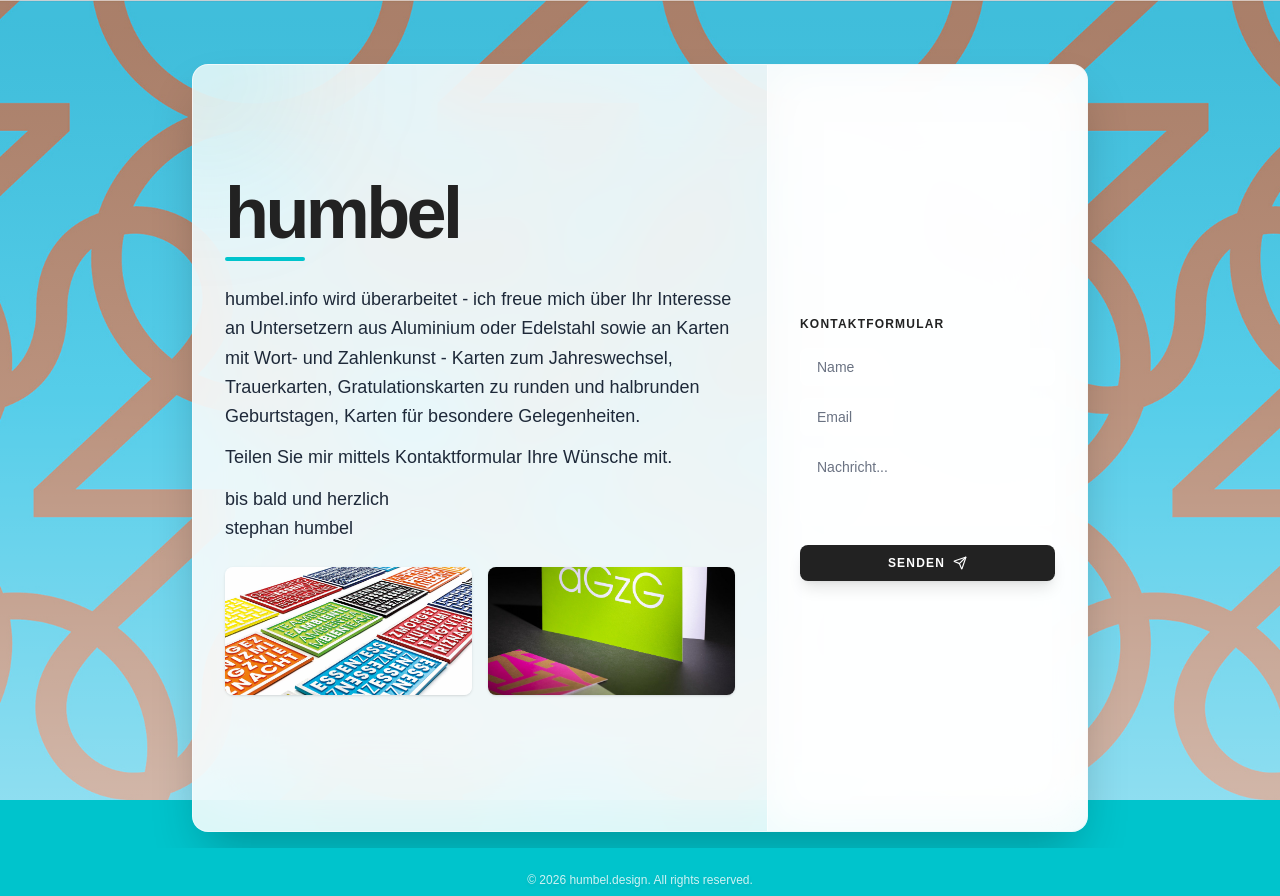
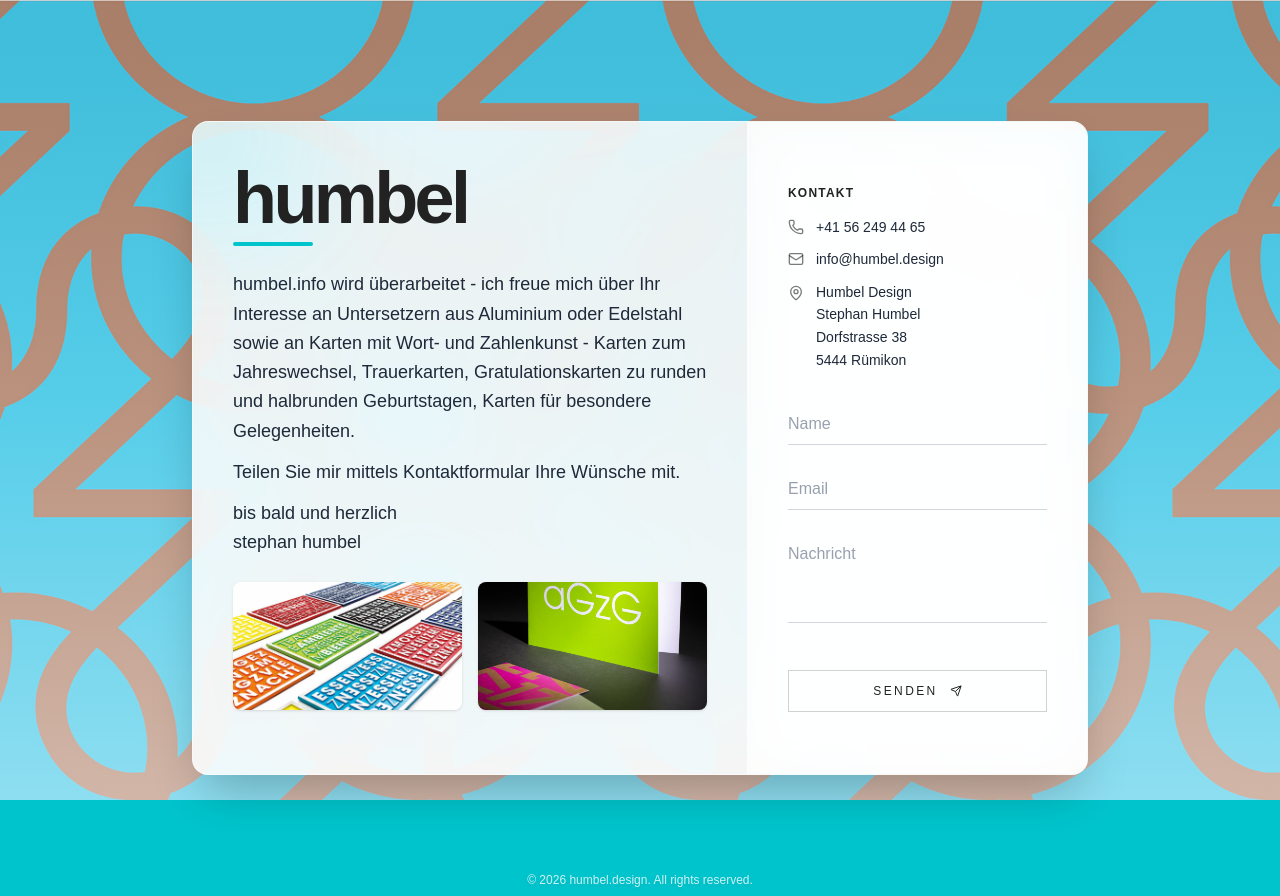
Before and after one commit to Kugelfisch46/humbel-design, a React (Vite) app: page / in a window 1280 px wide. Built offline with nearby package versions, Linux system fonts and the light colour scheme.

Commit message:
Polish Phase 5: Redesigned Contact Form & Consolidated Info

```diff
--- a/src/App.tsx
+++ b/src/App.tsx
@@ -16,23 +16,21 @@ function App() {
           className="w-full max-w-4xl glass-panel rounded-2xl overflow-hidden flex flex-col md:flex-row shadow-2xl max-h-[85vh] md:max-h-[800px]"
         >
           {/* Left Content Section */}
-          <div className="p-6 md:p-8 flex-1 flex flex-col justify-center relative overflow-y-auto md:overflow-hidden">
+          <div className="p-6 md:p-10 flex-1 flex flex-col justify-center relative overflow-y-auto md:overflow-hidden">
             <div className="relative z-10">
               <Hero />
-              <div className="mt-6 hidden md:block">
-                <ContactInfo />
-              </div>
+              {/* ContactInfo moved to right side */}
             </div>
             {/* Subtle decorative circle behind text */}
             <div className="absolute -top-20 -left-20 w-48 h-48 bg-primary/10 rounded-full blur-3xl pointer-events-none"></div>
           </div>
 
           {/* Right/Bottom Action Section */}
-          <div className="bg-white/50 backdrop-blur-xl border-t md:border-t-0 md:border-l border-white/50 p-6 md:p-8 flex flex-col justify-center items-center md:items-stretch min-w-[320px]">
-            <div className="md:hidden mb-6 w-full">
+          <div className="bg-white/60 backdrop-blur-xl border-t md:border-t-0 md:border-l border-white/40 p-6 md:p-10 flex flex-col justify-center min-w-[340px]">
+            <div className="w-full">
               <ContactInfo />
+              <ContactForm />
             </div>
-            <ContactForm />
           </div>
         </motion.div>
 
--- a/src/components/ContactForm.tsx
+++ b/src/components/ContactForm.tsx
@@ -27,18 +27,17 @@ const ContactForm: React.FC = () => {
     };
 
     return (
-        <div className="w-full max-w-sm relative mt-4 md:mt-0">
-            <h3 className="text-lg font-bold mb-4 text-dark uppercase tracking-widest text-xs">Kontaktformular</h3>
+        <div className="w-full relative mt-8 md:mt-0">
 
             <AnimatePresence mode='wait'>
                 {status === 'success' ? (
                     <motion.div
                         initial={{ opacity: 0, y: 10 }} animate={{ opacity: 1, y: 0 }}
-                        className="flex flex-col items-center justify-center p-8 text-center text-green-600 bg-white/30 rounded-xl"
+                        className="flex flex-col items-center justify-center p-8 text-center text-green-700 bg-white/40 rounded-xl"
                     >
-                        <CheckCircle size={48} className="mb-2" />
-                        <p className="font-medium">Nachricht gesendet!</p>
-                        <button onClick={() => setStatus('idle')} className="mt-4 text-sm text-gray-500 underline">Neue Nachricht</button>
+                        <CheckCircle size={40} className="mb-2" />
+                        <p className="font-light tracking-wide">Nachricht gesendet</p>
+                        <button onClick={() => setStatus('idle')} className="mt-4 text-xs text-gray-500 uppercase tracking-widest hover:text-dark transition-colors">Neues Formular</button>
                     </motion.div>
                 ) : (
                     <motion.form
@@ -47,43 +46,45 @@ const ContactForm: React.FC = () => {
                         method="post"
                         data-netlify="true"
                         onSubmit={handleSubmit}
-                        className="space-y-3"
+                        className="space-y-6"
                     >
                         <input type="hidden" name="form-name" value="contact" />
 
-                        <div>
+                        <div className="group">
                             <input type="text" id="name" name="name" required
-                                className="w-full px-4 py-2 rounded-lg bg-white/40 border border-white/40 focus:bg-white/60 focus:ring-2 focus:ring-primary/50 focus:outline-none transition-all placeholder:text-gray-500 text-sm"
+                                className="w-full py-2 bg-transparent border-b border-gray-300 focus:border-primary focus:outline-none transition-colors placeholder:text-gray-400 text-dark font-light"
                                 placeholder="Name"
                             />
                         </div>
 
-                        <div>
+                        <div className="group">
                             <input type="email" id="email" name="email" required
-                                className="w-full px-4 py-2 rounded-lg bg-white/40 border border-white/40 focus:bg-white/60 focus:ring-2 focus:ring-primary/50 focus:outline-none transition-all placeholder:text-gray-500 text-sm"
+                                className="w-full py-2 bg-transparent border-b border-gray-300 focus:border-primary focus:outline-none transition-colors placeholder:text-gray-400 text-dark font-light"
                                 placeholder="Email"
                             />
                         </div>
 
-                        <div>
+                        <div className="group">
                             <textarea id="message" name="message" required rows={3}
-                                className="w-full px-4 py-2 rounded-lg bg-white/40 border border-white/40 focus:bg-white/60 focus:ring-2 focus:ring-primary/50 focus:outline-none transition-all resize-none placeholder:text-gray-500 text-sm"
-                                placeholder="Nachricht..."
+                                className="w-full py-2 bg-transparent border-b border-gray-300 focus:border-primary focus:outline-none transition-colors resize-none placeholder:text-gray-400 text-dark font-light"
+                                placeholder="Nachricht"
                             ></textarea>
                         </div>
 
+                        <div className="pt-4">
                             <button
                                 type="submit"
                                 disabled={status === 'submitting'}
-                            className="w-full py-2.5 bg-dark text-white rounded-lg font-bold shadow-lg hover:shadow-xl hover:bg-black transition-all flex items-center justify-center gap-2 group disabled:opacity-70 uppercase tracking-widest text-xs"
+                                className="w-full py-3 border border-dark/20 hover:border-dark text-dark rounded-none uppercase tracking-[0.2em] text-xs font-medium hover:bg-dark hover:text-white transition-all duration-300 flex items-center justify-center gap-3 group disabled:opacity-50"
                             >
                                 {status === 'submitting' ? 'Senden...' : (
                                     <>
-                                    Senden <Send size={14} className="group-hover:translate-x-1 transition-transform" />
+                                        Senden <Send size={12} className="group-hover:translate-x-1 transition-transform" />
                                     </>
                                 )}
                             </button>
-                        {status === 'error' && <p className="text-red-500 text-xs text-center">Fehler beim Senden.</p>}
+                        </div>
+                        {status === 'error' && <p className="text-red-500 text-xs text-center mt-2">Fehler beim Senden.</p>}
                     </motion.form>
                 )}
             </AnimatePresence>
--- a/src/components/ContactInfo.tsx
+++ b/src/components/ContactInfo.tsx
@@ -3,28 +3,22 @@ import { Phone, Mail, MapPin } from 'lucide-react';
 
 const ContactInfo: React.FC = () => {
     return (
-        <div className="max-w-sm">
-            <h2 className="text-xl font-bold mb-6 text-dark uppercase tracking-widest text-sm">Kontakt</h2>
-            <div className="space-y-4">
-                <a href="tel:+41562494465" className="flex items-center gap-3 text-gray-700 hover:text-primary transition-colors group">
-                    <div className="p-2 bg-white/50 rounded-full group-hover:bg-primary/10 transition-colors">
-                        <Phone size={20} className="text-primary" />
-                    </div>
+        <div className="w-full mb-8">
+            <h2 className="text-lg font-bold mb-4 text-dark uppercase tracking-widest text-xs">Kontakt</h2>
+            <div className="space-y-3 font-light text-sm text-gray-800">
+                <a href="tel:+41562494465" className="flex items-center gap-3 hover:text-primary transition-colors group">
+                    <Phone size={16} className="text-dark/60 group-hover:text-primary transition-colors" />
                     <span>+41 56 249 44 65</span>
                 </a>
 
-                <a href="mailto:info@humbel.design" className="flex items-center gap-3 text-gray-700 hover:text-primary transition-colors group">
-                    <div className="p-2 bg-white/50 rounded-full group-hover:bg-primary/10 transition-colors">
-                        <Mail size={20} className="text-primary" />
-                    </div>
+                <a href="mailto:info@humbel.design" className="flex items-center gap-3 hover:text-primary transition-colors group">
+                    <Mail size={16} className="text-dark/60 group-hover:text-primary transition-colors" />
                     <span>info@humbel.design</span>
                 </a>
 
-                <div className="flex items-start gap-3 text-gray-700 group">
-                    <div className="p-2 bg-white/50 rounded-full mt-1">
-                        <MapPin size={20} className="text-primary" />
-                    </div>
-                    <address className="not-italic">
+                <div className="flex items-start gap-3 group">
+                    <MapPin size={16} className="text-dark/60 mt-1" />
+                    <address className="not-italic leading-relaxed">
                         Humbel Design<br />
                         Stephan Humbel<br />
                         Dorfstrasse 38<br />
```
Lines whose indentation alone changed are shown as unchanged.
